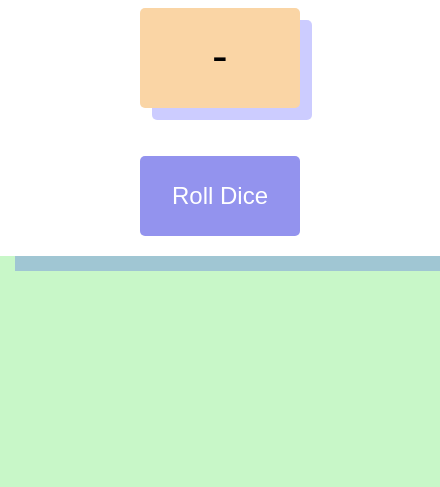
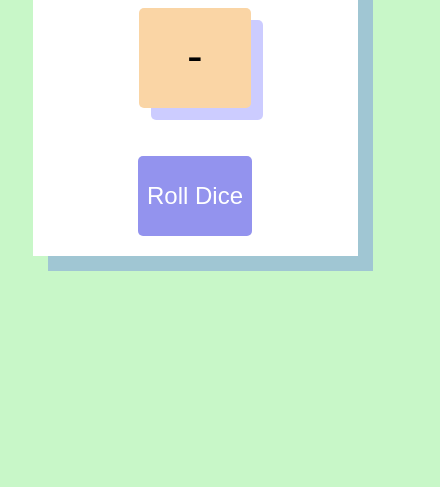
Before and after one commit to simes900/dice-game, a plain HTML site: page index.html in a window 390 px wide. Shown: the part 377-864 px from the top of the page, 440 px wide, since content can reach past the window. Drawn offline with Linux system fonts and the light colour scheme.

Commit message:
fix mobile

```diff
--- a/index.css
+++ b/index.css
@@ -92,7 +92,7 @@ button{
         height: 100%;
     }
     .container{
-        width: 400px;
+        width: 285px;
 
     }
 
@@ -101,7 +101,7 @@ button{
         height: 5rem;
     }
     #player-1-dice, #player-2-dice{
-        width: 10rem;
+        width: 7rem;
         height: auto;
     }
 
```
